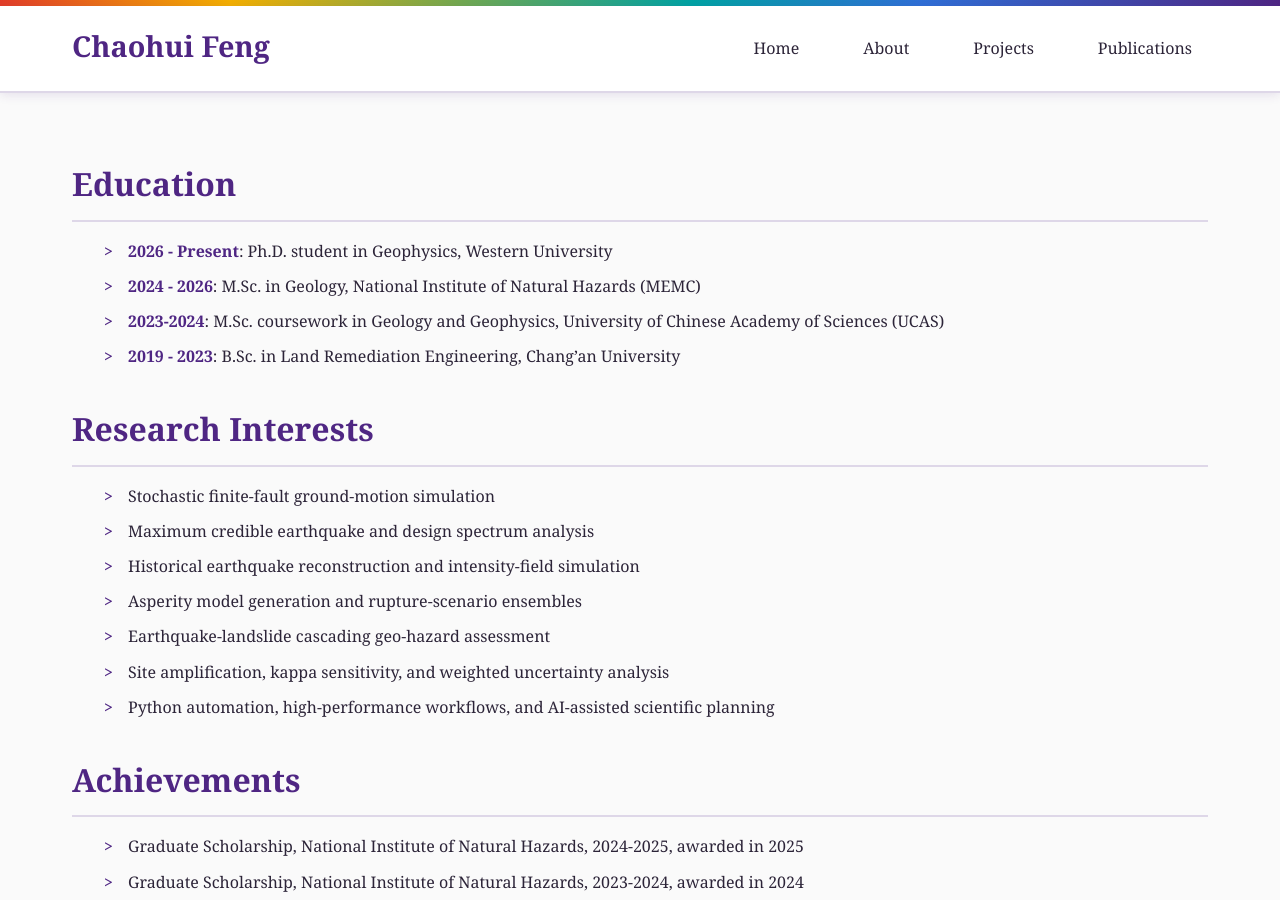
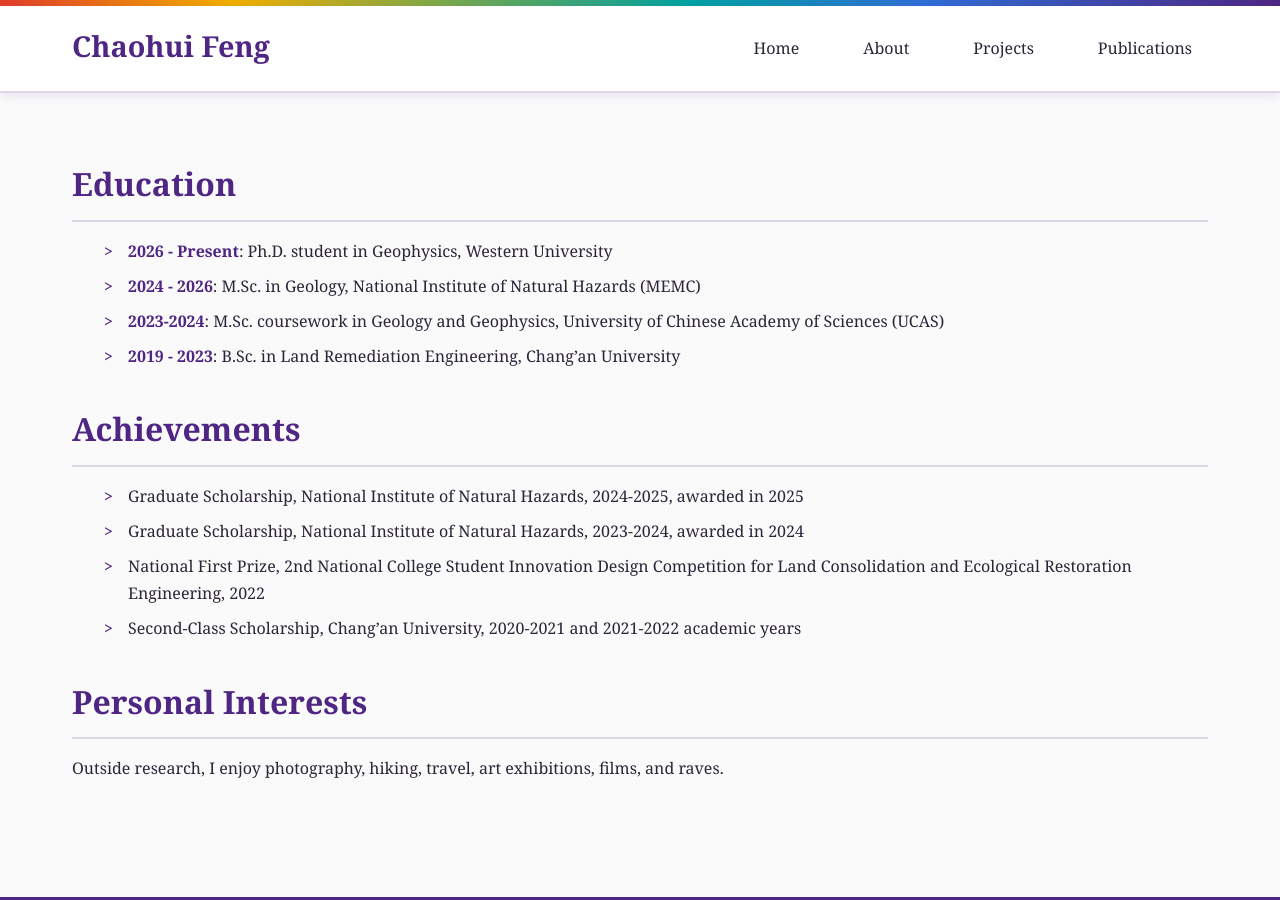
Before and after one commit to chaohuifeng/chaohuifeng.github.io, a Jekyll site: the page built from about.markdown, in a window 1280 px wide and 900 px high. Built offline with Jekyll 4.4.1, drawn with Linux system fonts in a browser that asks for light colours.

Commit message:
Tighten projects and about content

```diff
--- a/about.markdown
+++ b/about.markdown
@@ -11,16 +11,6 @@
 - **2023-2024**: M.Sc. coursework in Geology and Geophysics, University of Chinese Academy of Sciences (UCAS)
 - **2019 - 2023**: B.Sc. in Land Remediation Engineering, Chang'an University
 
-## Research Interests
-
-- Stochastic finite-fault ground-motion simulation
-- Maximum credible earthquake and design spectrum analysis
-- Historical earthquake reconstruction and intensity-field simulation
-- Asperity model generation and rupture-scenario ensembles
-- Earthquake-landslide cascading geo-hazard assessment
-- Site amplification, kappa sensitivity, and weighted uncertainty analysis
-- Python automation, high-performance workflows, and AI-assisted scientific planning
-
 ## Achievements
 
 - Graduate Scholarship, National Institute of Natural Hazards, 2024-2025, awarded in 2025
--- a/research.markdown
+++ b/research.markdown
@@ -136,6 +136,8 @@
   margin: 0;
   border: none;
   color: #4f2683;
+  font-size: 1.25rem;
+  line-height: 1.35;
 }
 
 .timeline-head span {
```
